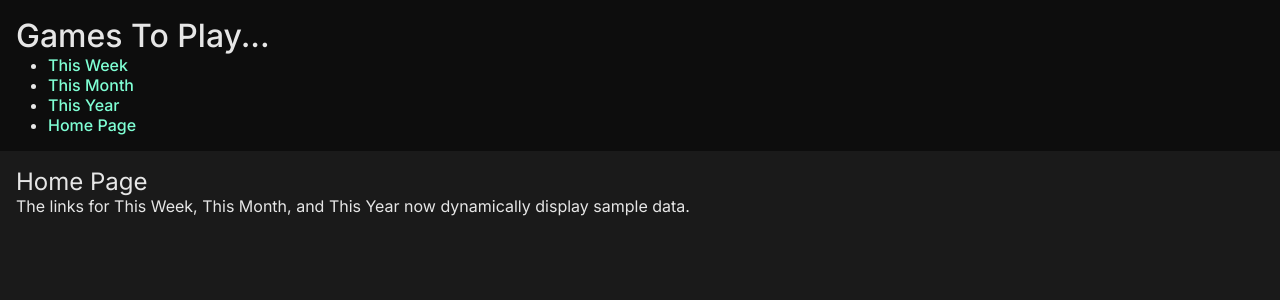
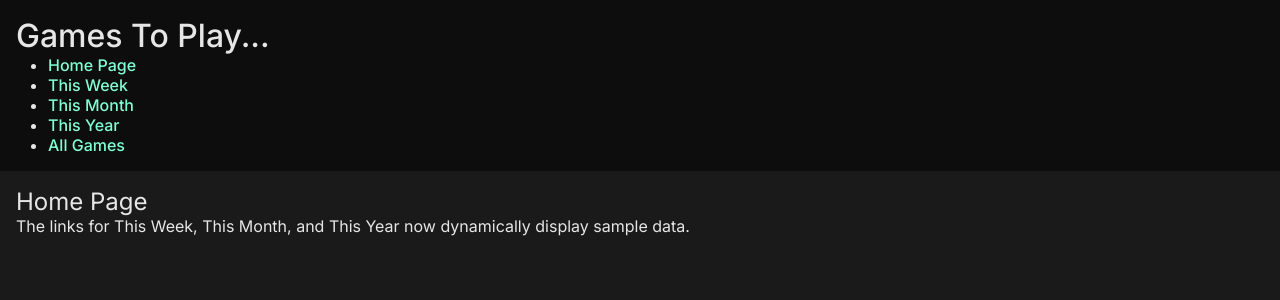
Before and after one commit to franco-ortega/to-do-games, a Next.js app: page / in a window 1280 px wide. Shown: the top 300 px of the page. Built offline with nearby package versions, Linux system fonts and the light colour scheme.

Commit message:
add link to All page and move Home link to top of Nav

```diff
--- a/components/nav/Nav.tsx
+++ b/components/nav/Nav.tsx
@@ -5,6 +5,9 @@ export default function Nav() {
   return (
     <nav className={styles.Nav}>
       <ul>
+        <li>
+          <Link href={'/'}>Home Page</Link>
+        </li>
         <li>
           <Link href={'/week'}>This Week</Link>
         </li>
@@ -15,7 +18,7 @@ export default function Nav() {
           <Link href={'/year'}>This Year</Link>
         </li>
         <li>
-          <Link href={'/'}>Home Page</Link>
+          <Link href={'/all'}>All Games</Link>
         </li>
       </ul>
     </nav>
```
